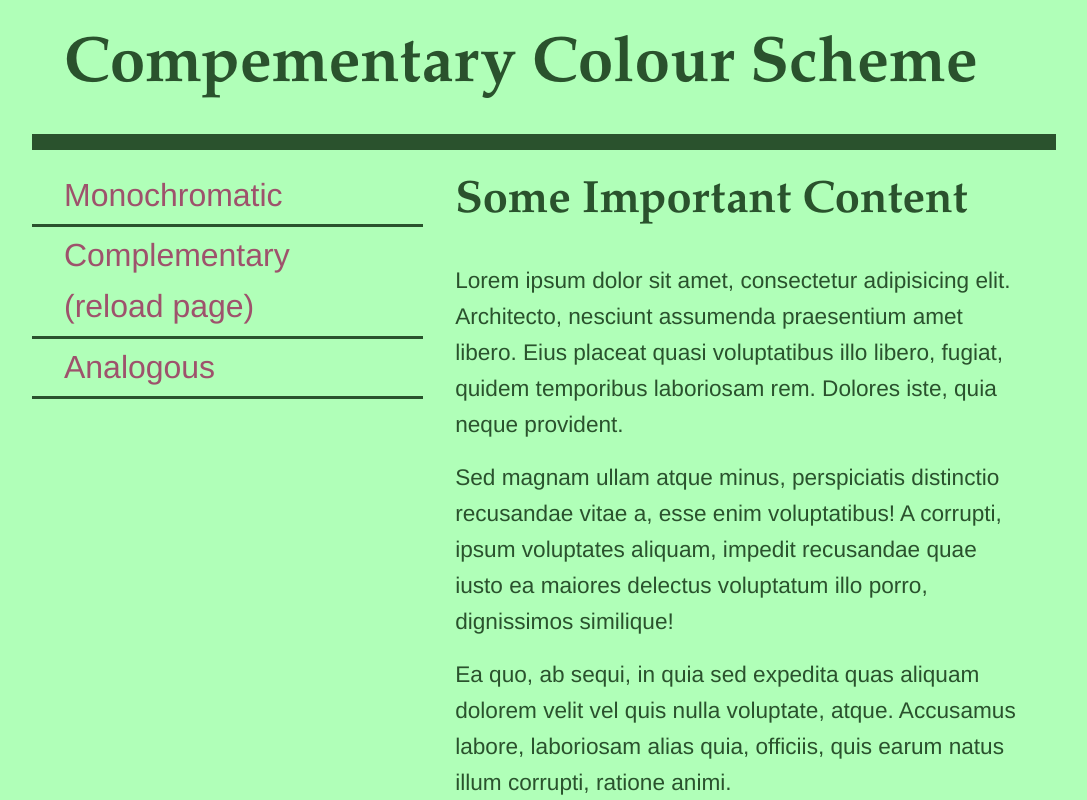
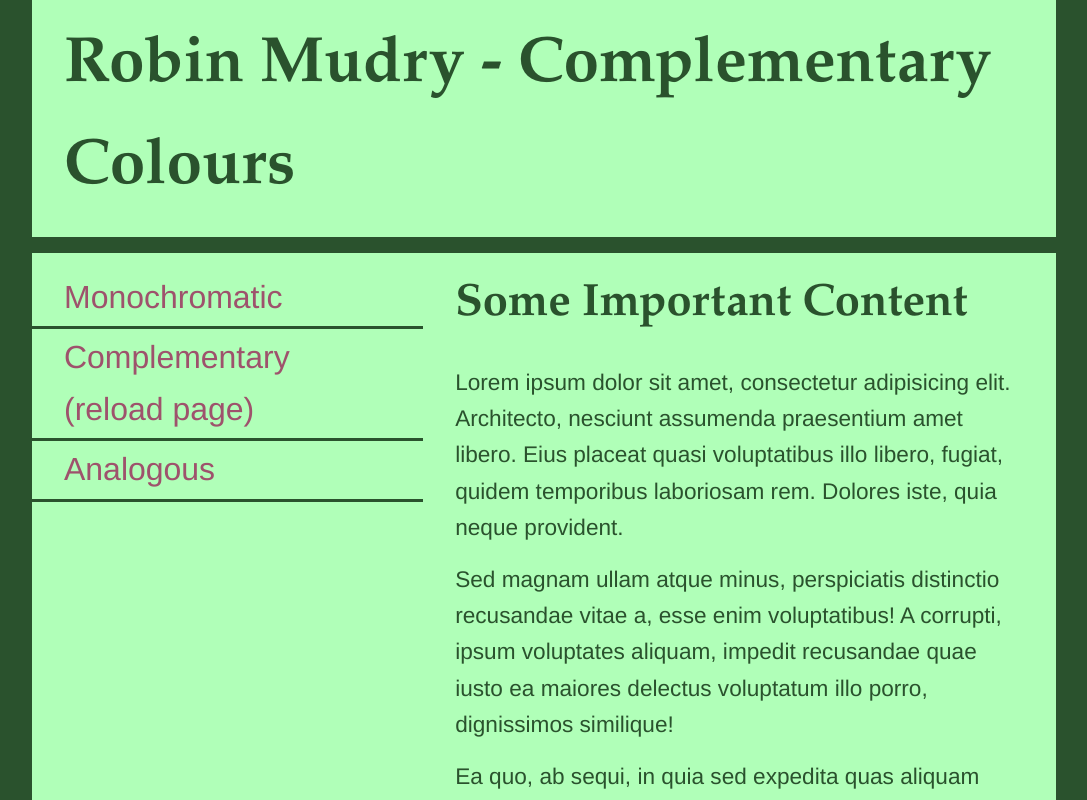
Before and after one commit to Mudr0003/githublocal, a plain HTML site: page complementary.html in a window 1280 px wide. Shown: the top 800 px of the page, without its empty margins (96-1183 px from the left). Drawn offline with Linux system fonts and the light colour scheme.

Commit message:
Final version of colours web pages

```diff
--- a/complementary.html
+++ b/complementary.html
@@ -25,7 +25,7 @@
             font-family: Helvetica, Arial, sans-serif;
         }
         html,body{
-            background-color: #B0FFB8;
+            background-color: #2A522D;
         }
         h1{
             font-family: Palatino, 'Palatino Linotype', 'Palatino LT STD', 'Book Antiqua', Georgia, serif;
@@ -95,7 +95,7 @@
 <body>
     <div class="wrapper">
         <header>
-            <h1>Compementary Colour Scheme</h1>
+            <h1>Robin Mudry - Complementary Colours</h1>
         </header>
         <nav>
             <ul>
```
Also changed, not shown: analogous.html (+1 -1 lines), index.html (+2 -2 lines).
